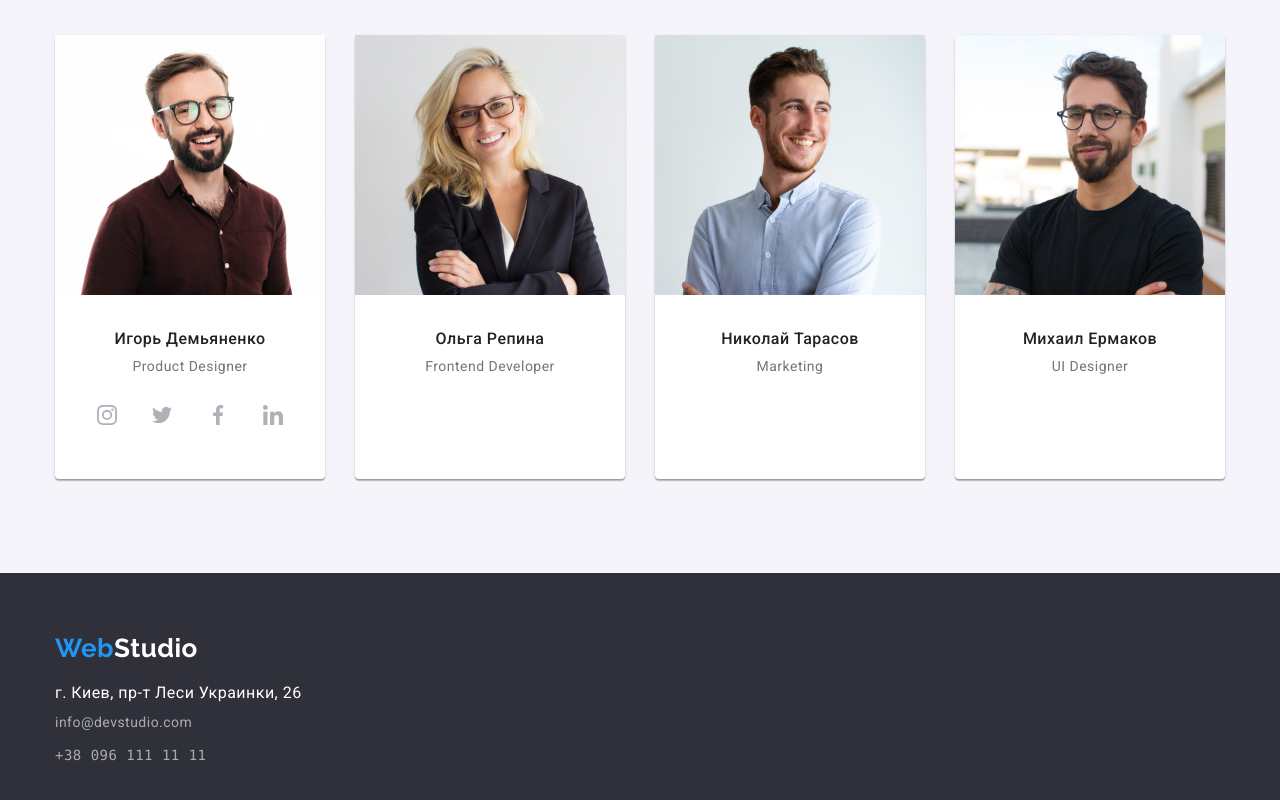
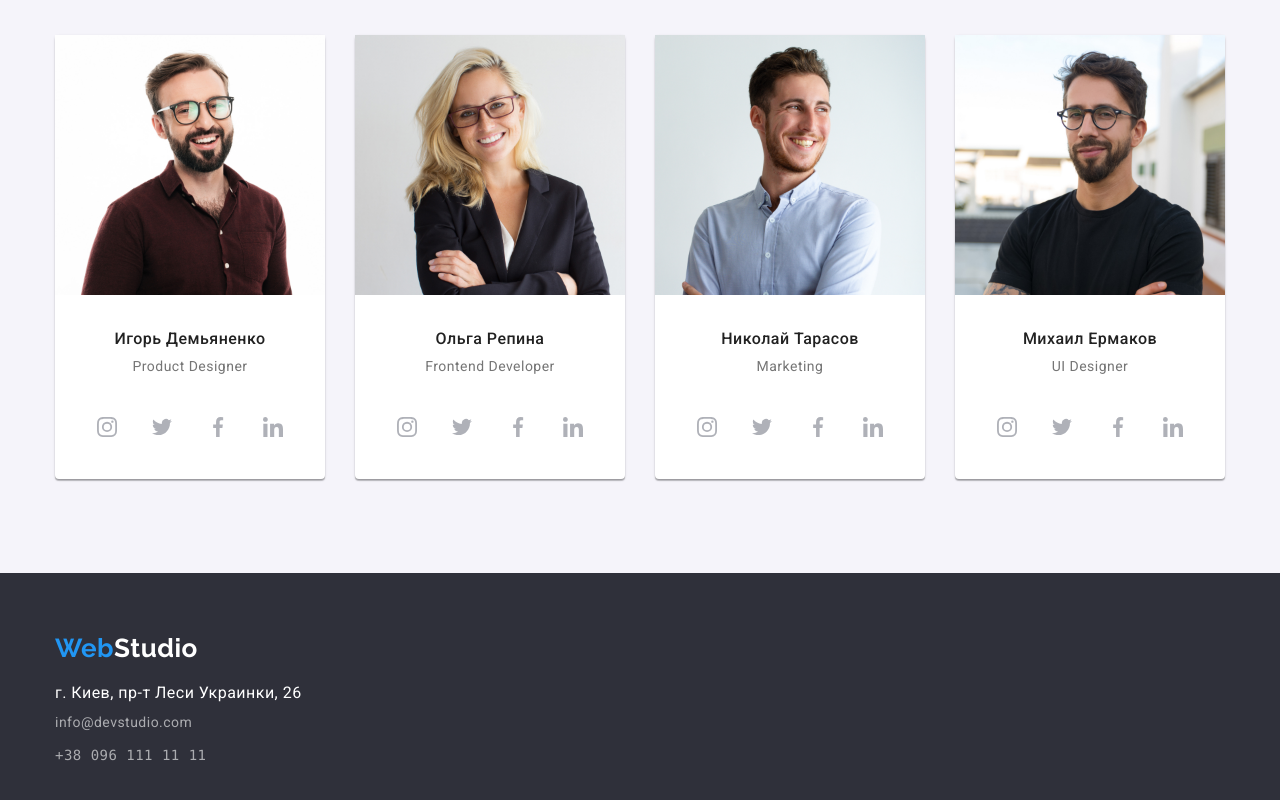
Before and after one commit to Alex-Nik-Vel/goit-markup-hw-04, a plain HTML site: page index.html in a window 1280 px wide. Shown: the part 1762-2562 px from the top of the page. Drawn offline with nearby package versions, Linux system fonts and the light colour scheme.

Commit message:
creat our team

```diff
--- a/css/style.css
+++ b/css/style.css
@@ -323,18 +323,15 @@ p {
   text-align: center;
 }
 .social-icons {
-  /* display: flex; */
   margin: 0;
   padding: 0;
   list-style: none;
-  /* outline: green solid 1px; */
   justify-content: space-between;
 }
 .social-icons:nth-child(n + 2) {
   padding-left: 30px;
   padding-right: 30px;
 }
-
 .socials {
   margin-bottom: 30px;
   display: flex;
@@ -342,8 +339,8 @@ p {
   width: 44px;
   height: 44px;
   border-radius: 50%;
-  /* outline: #757575 1px solid; */
-}
+  align-items: center;
+  }
 .socials:hover {
   background-color: var(--booton-color);
   fill: #ffffff;
@@ -355,7 +352,7 @@ p {
   height: 20px;
   fill: rgba(175, 177, 184, 1);
 }
-.socials > .icon-team:hover,
+.icon-team:hover,
 .icon-team:focus {
   fill: #ffffff;
 }
--- a/index.html
+++ b/index.html
@@ -201,6 +201,45 @@
                 <h3 class="title title-team">Ольга Репина</h3>
                 <p class="team-desc">Frontend Developer</p>
               </div>
+              <ul class="list-ul social-icons">
+                <li>
+                  <a class="socials" href="https://www.instagram.com/">
+                    <svg class="icon-team"  >
+                      <use
+                        href="../goit-markup-hw-04/img/Icon/symbol-defs.svg#icon-instagram-2"
+                      ></use>
+                    </svg>
+                  </a>
+                </li>
+                <li>
+                  <a class="socials" href="https://twitter.com/">
+                    <svg class="icon-team"  >
+                      <use
+                        href="../goit-markup-hw-04/img/Icon/symbol-defs.svg#icon-twitter-1"
+                      ></use>
+                    </svg>
+                  </a>
+                </li>
+                <li>
+                  <a class="socials" href="https://www.facebook.com/">
+                    <svg class="icon-team"  >
+                      <use
+                        href="../goit-markup-hw-04/img/Icon/symbol-defs.svg#icon-facebook-1"
+                      ></use>
+                    </svg>
+                    </a>
+                </li>
+                <li>
+                  <a class="socials" href="https://ua.linkedin.com/">
+                     <svg class="icon-team"  >
+                      <use
+                        href="../goit-markup-hw-04/img/Icon/symbol-defs.svg#icon-linkedin-1"
+                      ></use>
+                    </svg>
+                  </a>
+                </li>
+              </ul>
+            </li>
             </li>
             <li class="list-team">
               <img
@@ -213,6 +252,45 @@
                 <h3 class="title title-team">Николай Тарасов</h3>
                 <p class="team-desc">Marketing</p>
               </div>
+              <ul class="list-ul social-icons">
+                <li>
+                  <a class="socials" href="https://www.instagram.com/">
+                    <svg class="icon-team"  >
+                      <use
+                        href="../goit-markup-hw-04/img/Icon/symbol-defs.svg#icon-instagram-2"
+                      ></use>
+                    </svg>
+                  </a>
+                </li>
+                <li>
+                  <a class="socials" href="https://twitter.com/">
+                    <svg class="icon-team"  >
+                      <use
+                        href="../goit-markup-hw-04/img/Icon/symbol-defs.svg#icon-twitter-1"
+                      ></use>
+                    </svg>
+                  </a>
+                </li>
+                <li>
+                  <a class="socials" href="https://www.facebook.com/">
+                    <svg class="icon-team"  >
+                      <use
+                        href="../goit-markup-hw-04/img/Icon/symbol-defs.svg#icon-facebook-1"
+                      ></use>
+                    </svg>
+                    </a>
+                </li>
+                <li>
+                  <a class="socials" href="https://ua.linkedin.com/">
+                     <svg class="icon-team"  >
+                      <use
+                        href="../goit-markup-hw-04/img/Icon/symbol-defs.svg#icon-linkedin-1"
+                      ></use>
+                    </svg>
+                  </a>
+                </li>
+              </ul>
+            </li>
             </li>
             <li class="list-team">
               <img
@@ -225,6 +303,45 @@
                 <h3 class="title title-team">Михаил Ермаков</h3>
                 <p class="team-desc">UI Designer</p>
               </div>
+              <ul class="list-ul social-icons">
+                <li>
+                  <a class="socials" href="https://www.instagram.com/">
+                    <svg class="icon-team"  >
+                      <use
+                        href="../goit-markup-hw-04/img/Icon/symbol-defs.svg#icon-instagram-2"
+                      ></use>
+                    </svg>
+                  </a>
+                </li>
+                <li>
+                  <a class="socials" href="https://twitter.com/">
+                    <svg class="icon-team"  >
+                      <use
+                        href="../goit-markup-hw-04/img/Icon/symbol-defs.svg#icon-twitter-1"
+                      ></use>
+                    </svg>
+                  </a>
+                </li>
+                <li>
+                  <a class="socials" href="https://www.facebook.com/">
+                    <svg class="icon-team"  >
+                      <use
+                        href="../goit-markup-hw-04/img/Icon/symbol-defs.svg#icon-facebook-1"
+                      ></use>
+                    </svg>
+                    </a>
+                </li>
+                <li>
+                  <a class="socials" href="https://ua.linkedin.com/">
+                     <svg class="icon-team"  >
+                      <use
+                        href="../goit-markup-hw-04/img/Icon/symbol-defs.svg#icon-linkedin-1"
+                      ></use>
+                    </svg>
+                  </a>
+                </li>
+              </ul>
+            </li>
             </li>
           </ul>
         </div>
```
